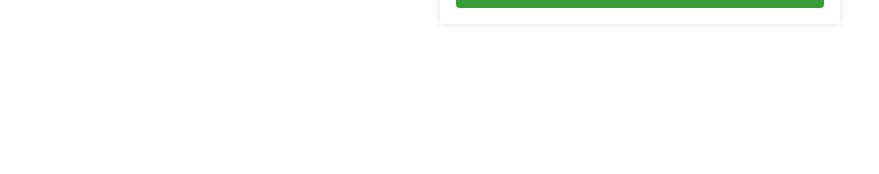
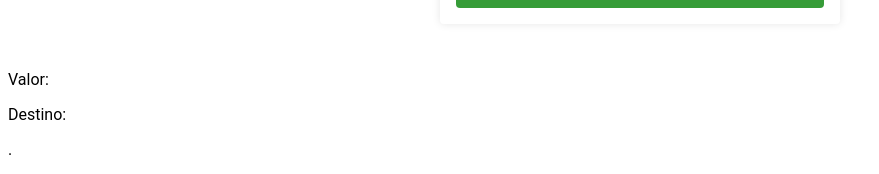
Before and after one commit to Anailson/explorando-framework-angular, an Angular app: page / in a window 1280 px wide. Shown: the part 263-437 px from the top of the page, without its empty margins (0-879 px from the left). Built offline with nearby package versions, Linux system fonts and the light colour scheme.

Commit message:
Interpolando dados

```diff
--- a/src/app/app.component.html
+++ b/src/app/app.component.html
@@ -1 +1,5 @@
 <app-nova-transferencia (aoTransferir)="transferir($event)"></app-nova-transferencia>
+
+<p>Valor: {{ transferencia?.valor }}</p>
+<p>Destino: {{ transferencia?.destino}} </p>
+.
--- a/src/app/app.component.ts
+++ b/src/app/app.component.ts
@@ -7,8 +7,10 @@
 })
 export class AppComponent {
   title = 'bytebank';
+  transferencia: any;
 
   transferir($event){
     console.log($event);
+    this.transferencia = $event;
   }
 }
--- a/src/app/nova-transferencia/nova-transferencia.component.ts
+++ b/src/app/nova-transferencia/nova-transferencia.component.ts
@@ -18,8 +18,16 @@
 
   transferir() {
     console.log('Solicitada nova transferência');
+
     const valorEmitir = {valor: this.valor, destino:this.destino};
     this.aoTransferir.emit(valorEmitir);
 
+    this.limparCampos();
+
+  }
+
+  limparCampos(){
+    this.valor = 0;
+    this.destino = 0;
   }
 }
```
